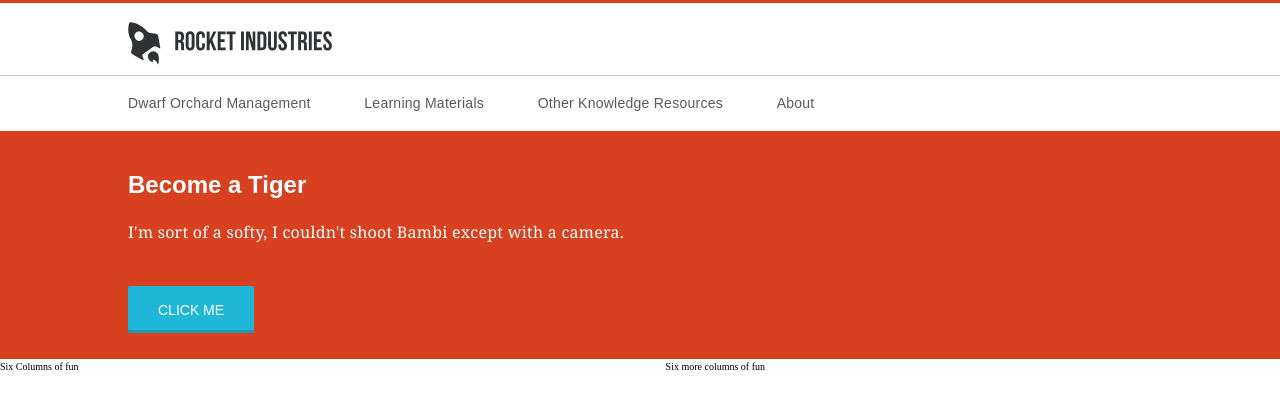
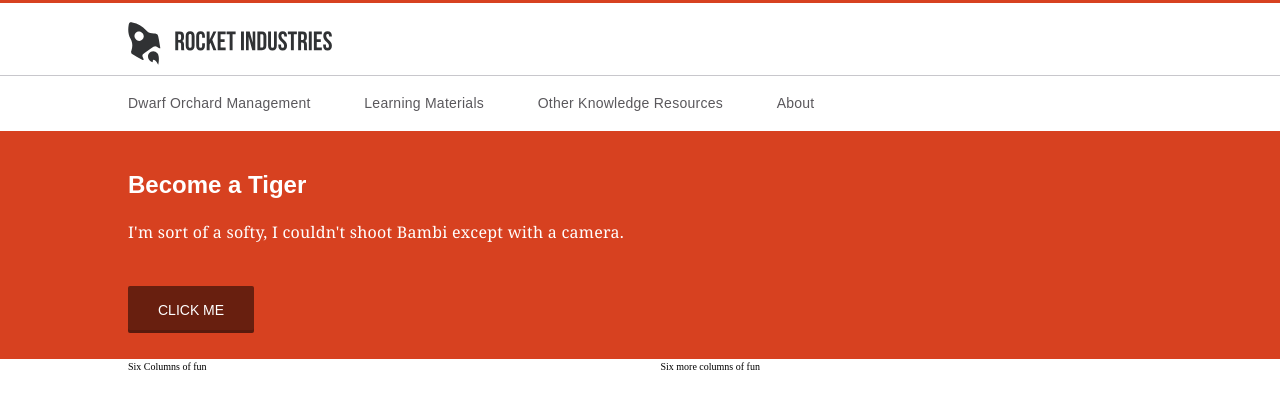
Before and after one commit to cydoval/jekyll_starter, a Jekyll site: the page built from index.html, in a window 1280 px wide. Shown: the top 409 px of the page. Built offline with Jekyll 4.4.1, drawn with Linux system fonts in a browser that asks for light colours; nearby versions of some CDN libraries.

Commit message:
jekyll starter

```diff
--- a/_sass/_base.scss
+++ b/_sass/_base.scss
@@ -15,3 +15,8 @@ header {
         width: 20%;
     }
 }
+main {
+	.main_contents {
+		@include container;
+	}
+}
--- a/_sass/_components.scss
+++ b/_sass/_components.scss
@@ -23,4 +23,7 @@
         opacity: .85;
         color: #fff;
     }
+    &.darken_primary {
+        background-color:darken($primary-color,25)
+    }
 }
--- a/index.html
+++ b/index.html
@@ -1,16 +1,18 @@
 ---
 layout: default
 ---
+
 <div class="banner">
     <div class="banner_contents">
         <h2>Become a Tiger</h2>
         <p>
             I'm sort of a softy, I couldn't shoot Bambi except with a camera.
         </p>
-		<a href="" class="btn">Click me</a>
+        <a href="" class="btn darken_primary">Click me</a>
     </div>
 </div>
 <main>
+    <div class="main_contents">
         <div class="row">
             <div class="six columns">
                 Six Columns of fun
@@ -19,4 +21,5 @@ layout: default
                 Six more columns of fun
             </div>
         </div>
+    </div>
 </main>
```
Also changed, not shown: 3 other files. Lines whose indentation alone changed are shown as unchanged.
